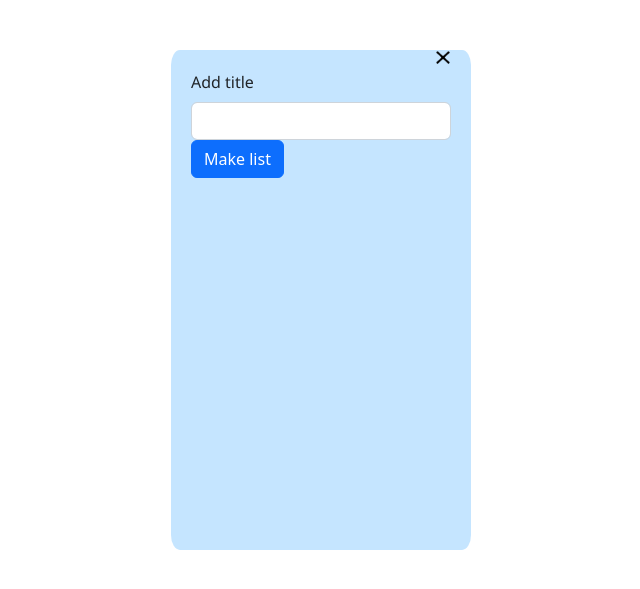
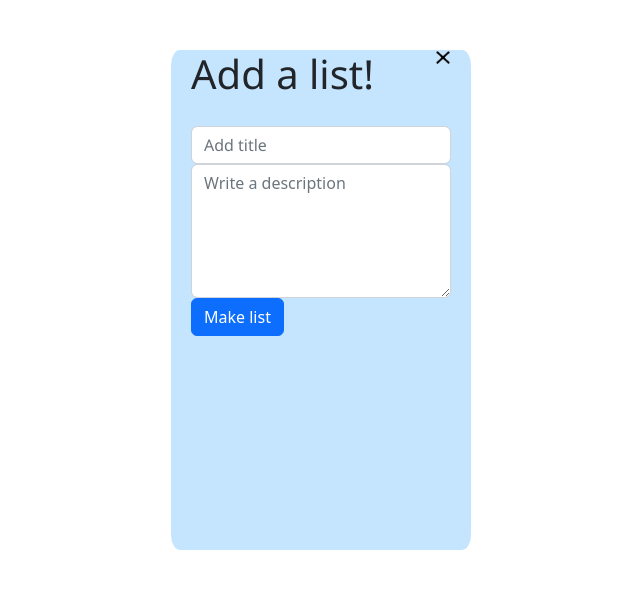
Before and after one commit to marthemaere/TweedeZitDev, a PHP site: page /addlist.php in a window 1280 px wide. Shown: the top 589 px of the page, without its empty margins (319-959 px from the left). Run offline with PHP 8.4, Linux system fonts and the light colour scheme; the visitor is signed in with stand-in values (Sample User, id 1).

Commit message:
feat: add description

```diff
--- a/addlist.php
+++ b/addlist.php
@@ -12,6 +12,7 @@
             $list->setUser_id(1);
         }
         $list->setTitle($_POST["title"]);
+        $list->setDescription($_POST["description"]);
 
         $list->save();
         header("location: index.php");
@@ -37,13 +38,14 @@
 <body>
     <div class="page">
     <a href="todolist.php"><img class="rounded float-end" src="./images/cross.png" alt="x"></a>
+    <h1>Add a list!</h1>
     <?php if(isset($error)): ?>
     <div class="error"><?php echo $error; ?></div>
     <?php endif; ?>
 
     <form class="makelist" action="" method="post">
-        <label for="title" class="form-label" >Add title</label>
-        <input type="text" class="form-control" name="title" id="title">
+        <input type="text" class="form-control" name="title" id="title" placeholder="Add title">
+        <textarea name="description" class="form-control" cols="30" id="description"  rows="5" placeholder="Write a description"></textarea>
         <div>
         <input type="submit" class="btn btn-primary" value="Make list">
         </div>
```
Also changed, not shown: classes/Todolist.php (+20 -1 lines).
